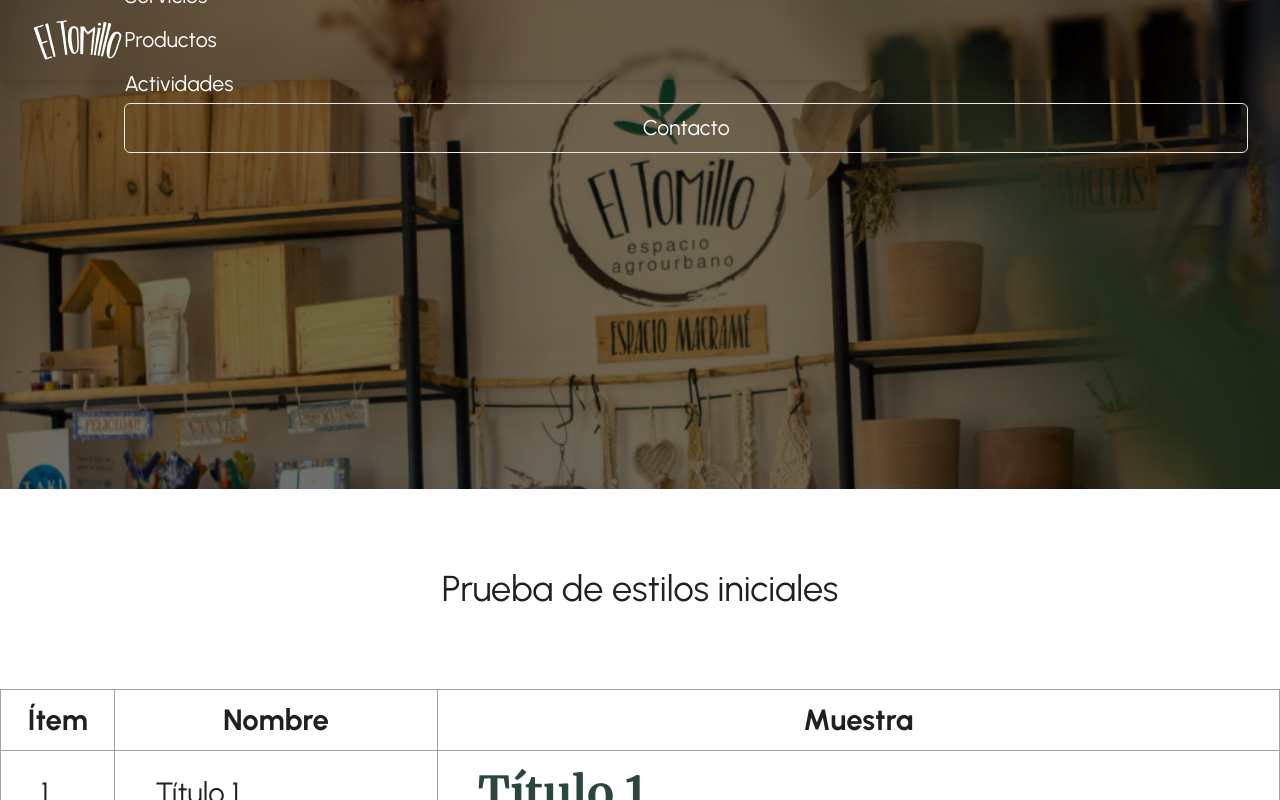
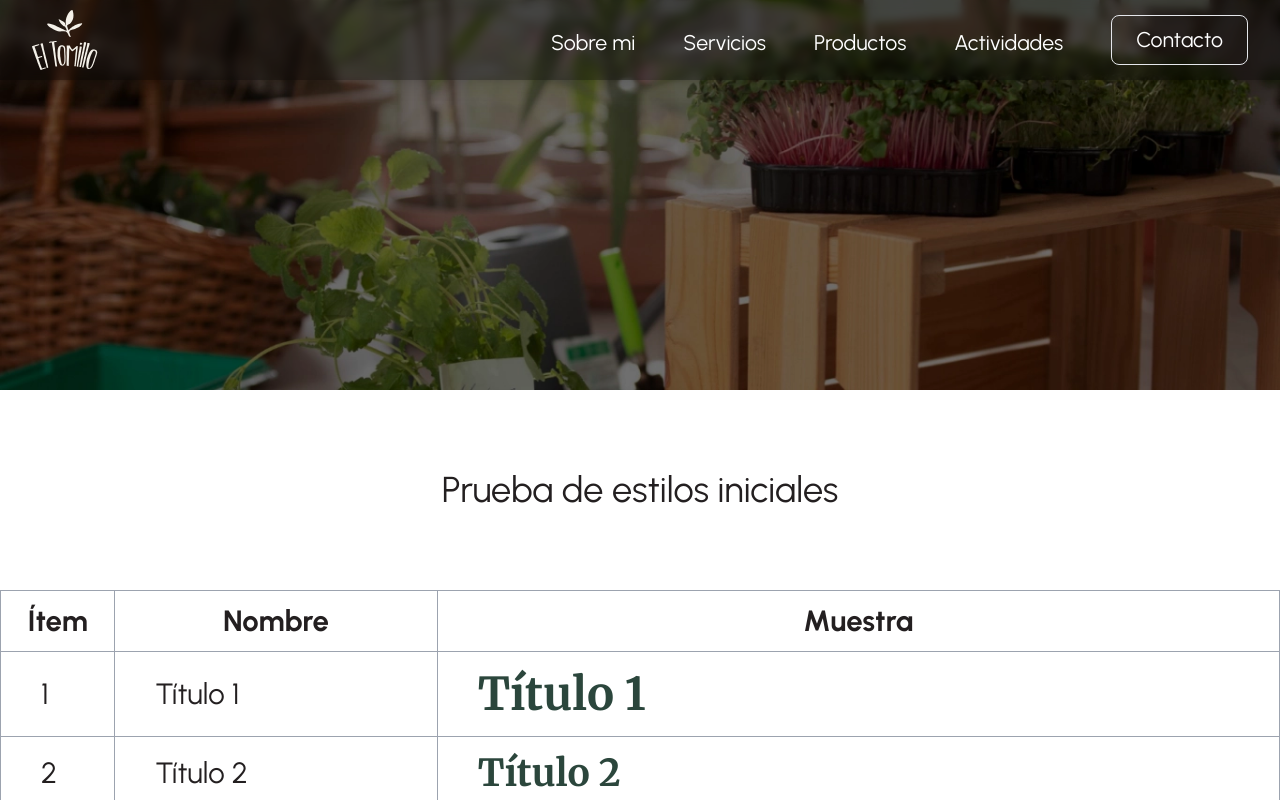
Before and after one commit to GuillermoTorresRenner/el-tomillo, a Next.js app: page / in a window 1280 px wide. Shown: the top 800 px of the page. Built offline with nearby package versions, Linux system fonts and the light colour scheme.

Commit message:
refactor: navbar

```diff
--- a/src/components/Navbar.jsx
+++ b/src/components/Navbar.jsx
@@ -26,20 +26,20 @@ export default function Navbar() {
             if(ww >= 768) {
                 setIsMobile(false)
                 if(isOpen){
-                    // setNavClasses("flex justify-center items-center gap-x-8 space-x-4 flex-col lg:flex lg:flex-row")
-                    setNavClasses("w-full")
+                    setNavClasses("flex justify-center items-center gap-x-8 space-x-4 flex-col lg:flex lg:flex-row")
+
                 } else {
-                    // setNavClasses("hidden justify-center items-center gap-x-8 space-x-4 flex-col lg:flex lg:flex-row")
-                    setNavClasses("w-full")
+                    setNavClasses("hidden justify-center items-center gap-x-8 space-x-4 flex-col lg:flex lg:flex-row")
+
                 }
             } else {
                 setIsMobile(true)
                 if(isOpen) {
-                    // setNavClasses("w-full flex flex-col items-center justify-start ")
-                    setNavClasses("w-full")
+                    setNavClasses("w-full py-2 mt-40 relative top-20 flex flex-col items-center justify-start bg-black bg-opacity-50 backdrop-blur-sm backdrop-filter")
+
                 } else {
-                    // setNavClasses("hidden justify-center items-center gap-x-8 space-x-4 flex-col lg:flex lg:flex-row")
-                    setNavClasses("w-full")
+                    setNavClasses("hidden justify-center items-center gap-x-8 space-x-4 flex-col lg:flex lg:flex-row")
+
                 }
             }
 
@@ -52,17 +52,21 @@ export default function Navbar() {
     }
 
     return (
-        <>
-            <Image src="/images/index_header_img.png" alt="header background image" width={2000} height={200} />
+        <nav class="relative">
 
-            <nav class="fixed top-0 bg-black bg-opacity-5 backdrop-blur-sm backdrop-filter shadow-lg px-8 flex justify-between items-center w-full h-20">
+            <div class="">
+                <Image src="/images/index_header_bg_img.webp" alt="header background image" width={2000} height={200} />
+            </div>
+
+            <div class="absolute top-0 bg-black bg-opacity-35 backdrop-blur-sm backdrop-filter shadow-lg px-8 flex justify-between items-center w-full h-20">
+
                 <div className="">
                     <a href="#">
-                        <Image src="/images/link_home_img.svg" alt="home link image" width={100} height={100} />
+                        <Image src="/images/eltomillo_header_img.svg" alt="home link image" width={70} height={70} />
                     </a>
                 </div>
 
-                <div className="w-full">
+                <div className="relative flex w-full justify-end">
 
                     <ul class={navClasses}>
                         <li>
@@ -78,23 +82,24 @@ export default function Navbar() {
                             <Link href="#" className="text-caption text-white hover:underline" > Actividades </Link>
                         </li>
                         <li>
-                            <Link href="#" className="flex justify-center items-center border border-1 rounded-md px-6 py-2 hover:border-primary hover:bg-secondary text-white text-caption hover:text-black"
+                            <Link href="#" className="flex justify-center items-center border border-1 rounded-lg px-6 py-2 hover:border-primary hover:bg-secondary text-white text-caption hover:text-black"
                             > Contacto </Link>
                         </li>
                     </ul>
+
                 </div>
 
 
                 <div className="block lg:hidden">
                     <button type="button"
-                        class="bg-[#24292F] hover:bg-[#24292F]/90 focus:ring-4 focus:outline-none focus:ring-[#24292F]/50 rounded-lg text-sm px-.5 py-.5 dark:focus:ring-gray-500 dark:hover:bg-[#050708]/30" onClick={()=>{toggleVisibility()}}>
+                        class="bg-[#24292F] hover:bg-[#24292F]/90 rounded-lg text-sm px-.5 py-.5 dark:focus:ring-gray-500 dark:hover:bg-[#050708]/30" onClick={()=>{toggleVisibility()}}>
                         <Image src="/images/menu_icon.svg" alt="menu_icon" width={40} height={40} />
                     </button>
                 </div>
 
 
-            </nav>
-        </>
+            </div>
+        </nav>
     )
 
 }
```
Also changed, not shown: public/images/eltomillo_header_img.svg (added), public/images/index_header_bg_img.webp (added).
